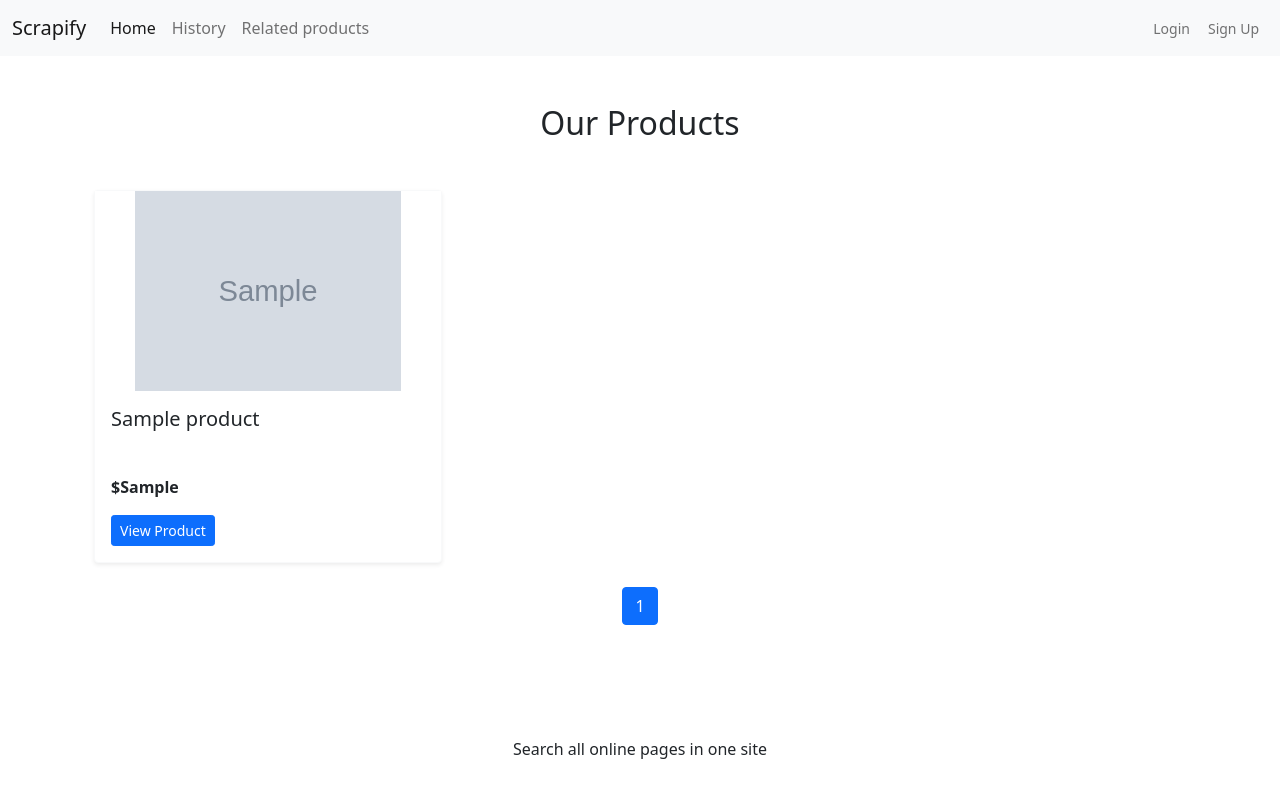
After one commit to Migueel0/Scrapify, a Django app: page / in a window 1280 px wide. The commit adds this page. Run offline with Django 4.2, Linux system fonts and the light colour scheme; tables that the repository leaves empty hold one stand-in row (values such as "Sample post"); grey boxes marked "Sample" are stand-in pictures; some libraries are stand-ins or nearby versions.

Commit message:
Feat: List all products Ref: #2

```diff
--- /dev/null
+++ b/product/templates/index.html
@@ -0,0 +1,55 @@
+{% extends 'base.html' %}
+
+{% load static %}
+
+{% block content %}
+<div class="container py-5">
+    <h2 class="text-center mb-5">Our Products</h2>
+    <div class="row">
+        {% for product in page_obj %}
+        <div class="col-md-4 mb-4">
+            <div class="card shadow-sm border-light rounded">
+                <!-- Product Image -->
+                <div style="height: 200px; background-color: white; display: flex; align-items: center; justify-content: center;">
+                    <img src="{{ product.image }}" class="card-img-top img-fluid" alt="{{ product.name }}" style="max-height: 100%; max-width: 100%; object-fit: contain;">
+                </div>
+                <div class="card-body">
+                    <h5 class="card-title" style="height: 3em; overflow: hidden; text-overflow: ellipsis; white-space: nowrap;">{{ product.name }}</h5>
+                    <p class="card-text"><strong>${{ product.price }}</strong></p>
+                    <div class="d-flex justify-content-between align-items-center">
+                        <!-- Product Rating -->
+                        {% if product.rating %}
+                        {% endif %}
+                        <a href="{{ product.link }}" class="btn btn-primary btn-sm" target="_blank">View Product</a>
+                    </div>
+                </div>
+            </div>
+        </div>
+        {% endfor %}
+    </div>
+
+    <nav aria-label="Page navigation">
+        <ul class="pagination justify-content-center">
+            {% if page_obj.has_previous %}
+            <li class="page-item">
+                <a class="page-link" href="?page={{ page_obj.previous_page_number }}" aria-label="Previous">
+                    <span aria-hidden="true">&laquo;</span>
+                </a>
+            </li>
+            {% endif %}
+            {% for num in page_obj.paginator.page_range %}
+            <li class="page-item {% if page_obj.number == num %}active{% endif %}">
+                <a class="page-link" href="?page={{ num }}">{{ num }}</a>
+            </li>
+            {% endfor %}
+            {% if page_obj.has_next %}
+            <li class="page-item">
+                <a class="page-link" href="?page={{ page_obj.next_page_number }}" aria-label="Next">
+                    <span aria-hidden="true">&raquo;</span>
+                </a>
+            </li>
+            {% endif %}
+        </ul>
+    </nav>
+</div>
+{% endblock %}
--- a/product/templates/scraper.html
+++ b/product/templates/scraper.html
@@ -6,9 +6,9 @@
         <div class="card-body">
             <h3 class="mb-4" style="font-size: 24px; color: #4a90e2;">Scraping items could take a few minutes</h3>
             <div class="spinner-border text-primary" role="status" style="width: 3rem; height: 3rem; margin-bottom: 20px;">
-                <span class="sr-only">...</span>
+                <span class="sr-only"></span>
             </div>
-            <p class="mb-4" style="font-size: 16px; color: #6c757d;">Please be patient while we scrape the items.</p>
+            <p class="mb-4" style="font-size: 16px; color: #6c757d;">Please be patient.</p>
             <a href="/" class="btn btn-primary btn-lg" style="background-color: #4a90e2; border-color: #4a90e2; transition: background-color 0.3s ease, transform 0.2s;">
                 Back to Home
             </a>
--- a/product/views.py
+++ b/product/views.py
@@ -1,5 +1,7 @@
 import threading
 from django.shortcuts import render
+from django.core.paginator import Paginator
+from product.models import Product
 from utils.scraper import Scraper
 
 def scraper_task(store):
@@ -9,7 +11,15 @@ def scraper_task(store):
         scraper.amazon_scraper()
 
 def scraper(request, store):
-    # Ejecutar el scraping en un hilo separado
     threading.Thread(target=scraper_task, args=(store,)).start()
 
     return render(request, 'scraper.html')
+
+def get_all_products(request):
+    product_list = Product.objects.all()
+    paginator = Paginator(product_list, 12)
+
+    page_number = request.GET.get('page')
+    page_obj = paginator.get_page(page_number)
+
+    return render(request, 'index.html', {'page_obj': page_obj})
--- a/scrapify/urls.py
+++ b/scrapify/urls.py
@@ -4,6 +4,7 @@ from user import views as user_views
 from product import views as product_views
 
 urlpatterns = [
+    path('',product_views.get_all_products, name= 'get_all_products'),
     path('admin/', admin.site.urls),
     path('login/',user_views.login_view, name = 'login'),
     path('logout/',user_views.logout_view, name = 'logout'),
```
